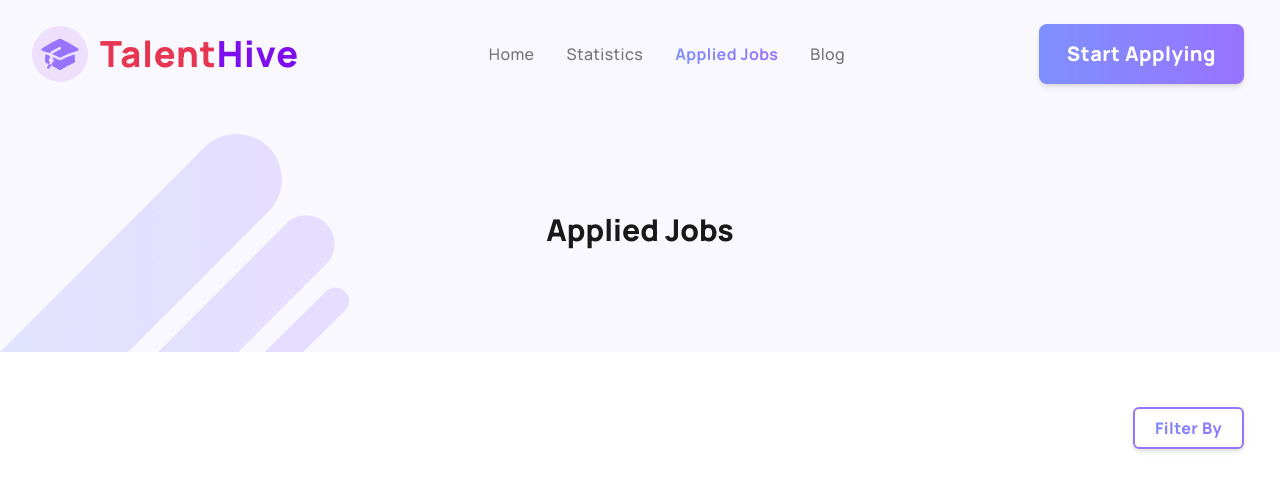
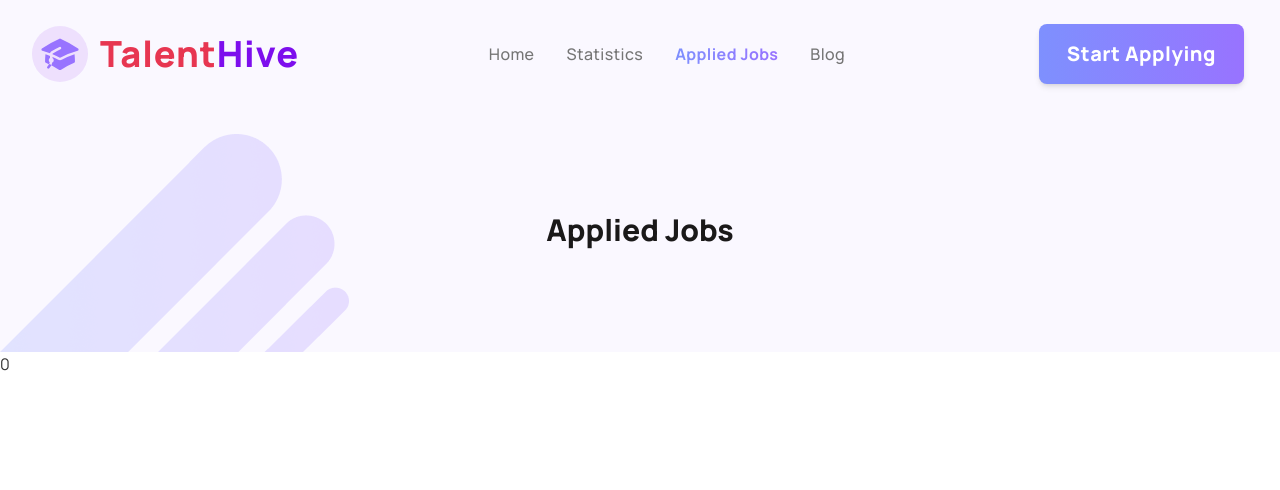
Before and after one commit to alimbdit/TalentHive-client, a React (Vite) app: page /applied in a window 1280 px wide. Shown: the top 490 px of the page. Built offline with nearby package versions, Linux system fonts and the light colour scheme.

Commit message:
all are done

```diff
--- a/src/components/AppliedJobs/AppliedJobs.jsx
+++ b/src/components/AppliedJobs/AppliedJobs.jsx
@@ -22,8 +22,9 @@ const AppliedJobs = () => {
   return (
     <div>
       <Banner>Applied Jobs</Banner>
-      <div className="flex justify-end pt-10 px-4 py-5 lg:pt-16 mx-auto sm:max-w-xl md:max-w-full lg:max-w-screen-xl md:px-24 lg:px-8">
-        <div className="dropdown dropdown-end ">
+      {
+      appliedJob.length && <div className="flex justify-end pt-10 px-4 py-5 lg:pt-16 mx-auto sm:max-w-xl md:max-w-full lg:max-w-screen-xl md:px-24 lg:px-8">
+         <div className="dropdown dropdown-end ">
           <label tabIndex={0} className="btn-outline m-1">
             Filter By
           </label>
@@ -43,6 +44,8 @@ const AppliedJobs = () => {
           </ul>
         </div>
       </div>
+      }
+
       <div className="my-container space-y-6">
         {allAppliedJob.map((singleAppliedJob) => (
           <SingleAppliedJob
```
